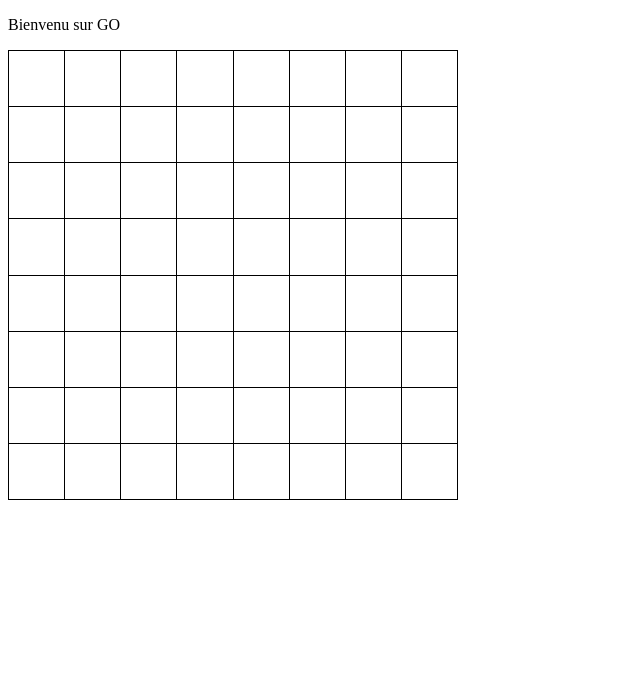
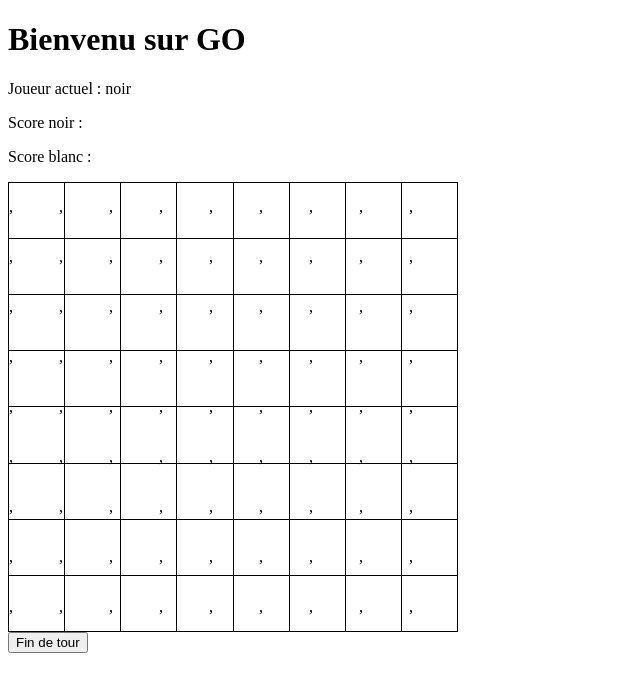
Before and after one commit to Liantsoa1781/Jeu_GO, an Angular app: page / in a window 1280 px wide. Shown: the top 692 px of the page, without its empty margins (0-640 px from the left). Built offline with nearby package versions, Linux system fonts and the light colour scheme.

Commit message:
Mettre les cellules et ces coordonnées

```diff
--- a/src/app/action.ts
+++ b/src/app/action.ts
@@ -1,6 +1,8 @@
-import { Injectable } from '@angular/core';
+import { Injectable, signal } from '@angular/core';
 
 @Injectable({
   providedIn: 'root'
 })
-export class Action {}
+export class Action {
+    joueurActuel = signal('noir');
+}
--- a/src/app/app.routes.ts
+++ b/src/app/app.routes.ts
@@ -1,6 +1,3 @@
 import { Routes } from '@angular/router';
-import { Plateau } from './plateau/plateau';
 
-export const routes: Routes = [
-    {path: 'plateau', component: Plateau}
-];
+export const routes: Routes = [];
--- a/src/app/app.ts
+++ b/src/app/app.ts
@@ -1,9 +1,8 @@
 import { Component, signal } from '@angular/core';
-import { RouterOutlet } from '@angular/router';
 import { Plateau } from './plateau/plateau';
 
 @Component({
-  imports: [RouterOutlet, Plateau],
+  imports: [Plateau],
   selector: 'app-root',
   styleUrl: './app.css',
   templateUrl: './app.html',
--- a/src/app/cellule/cellule.html
+++ b/src/app/cellule/cellule.html
@@ -1 +1,10 @@
-<p>cellule works!</p>
+@if (couleur === 'noir') {
+  <span>⚫</span>
+}
+
+@if (couleur === 'blanc') {
+  <span>⚪</span>
+}
+
+
+<span>{{ ligne() }},{{ colonne() }}</span>
--- a/src/app/cellule/cellule.ts
+++ b/src/app/cellule/cellule.ts
@@ -1,4 +1,4 @@
-import { Component } from '@angular/core';
+import { Component, input } from '@angular/core';
 
 @Component({
   imports: [],
@@ -7,4 +7,9 @@ import { Component } from '@angular/core';
   styleUrl: './cellule.css',
   templateUrl: './cellule.html',
 })
-export class Cellule {}
+export class Cellule {
+  ligne = input(0);
+  colonne = input(0);
+
+  couleur: 'noir' | 'blanc' | null = null;
+}
--- a/src/app/plateau/plateau.html
+++ b/src/app/plateau/plateau.html
@@ -1,13 +1,20 @@
-<p>Bienvenu sur GO</p>
+<h1>Bienvenu sur GO</h1>
+
+<div class="infos">
+    <p>Joueur actuel : {{actionService.joueurActuel()}}</p>
+    <p>Score noir : </p>
+    <p>Score blanc : </p>
+</div>
+
 
 <div class="plateau">
 
   <!-- Grille visible -->
   <table class="grille-affichage">
     <tbody>
-      @for (ligne of lignesAffichage; track $index) {
+      @for (ligne of lignesAffichage; track $indexLigne) {
         <tr>
-          @for (colonne of colonnesAffichage; track $index) {
+          @for (colonne of colonnesAffichage; track $indexColonne) {
             <td></td>
           }
         </tr>
@@ -18,10 +25,15 @@
   <!-- Grille invisible pour les clics -->
   <table class="grille-interaction">
     <tbody>
-      @for (ligne of lignesInteraction; track $index) {
+      @for (ligne of lignesInteraction; track $indexLigne) {
         <tr>
-          @for (colonne of colonnesInteraction; track $index) {
-            <td></td>
+          @for (colonne of colonnesInteraction; track $indexColonne) {
+            <td>
+                <app-cellule
+                    [ligne]="$indexLigne"
+                    [colonne]="$indexColonne">
+                </app-cellule>
+            </td>
           }
         </tr>
       }
@@ -29,3 +41,7 @@
   </table>
 
 </div>
+
+<div>
+    <button>Fin de tour</button>
+</div>
```
Also changed, not shown: src/app/plateau/plateau.ts (+7 -1 lines).
